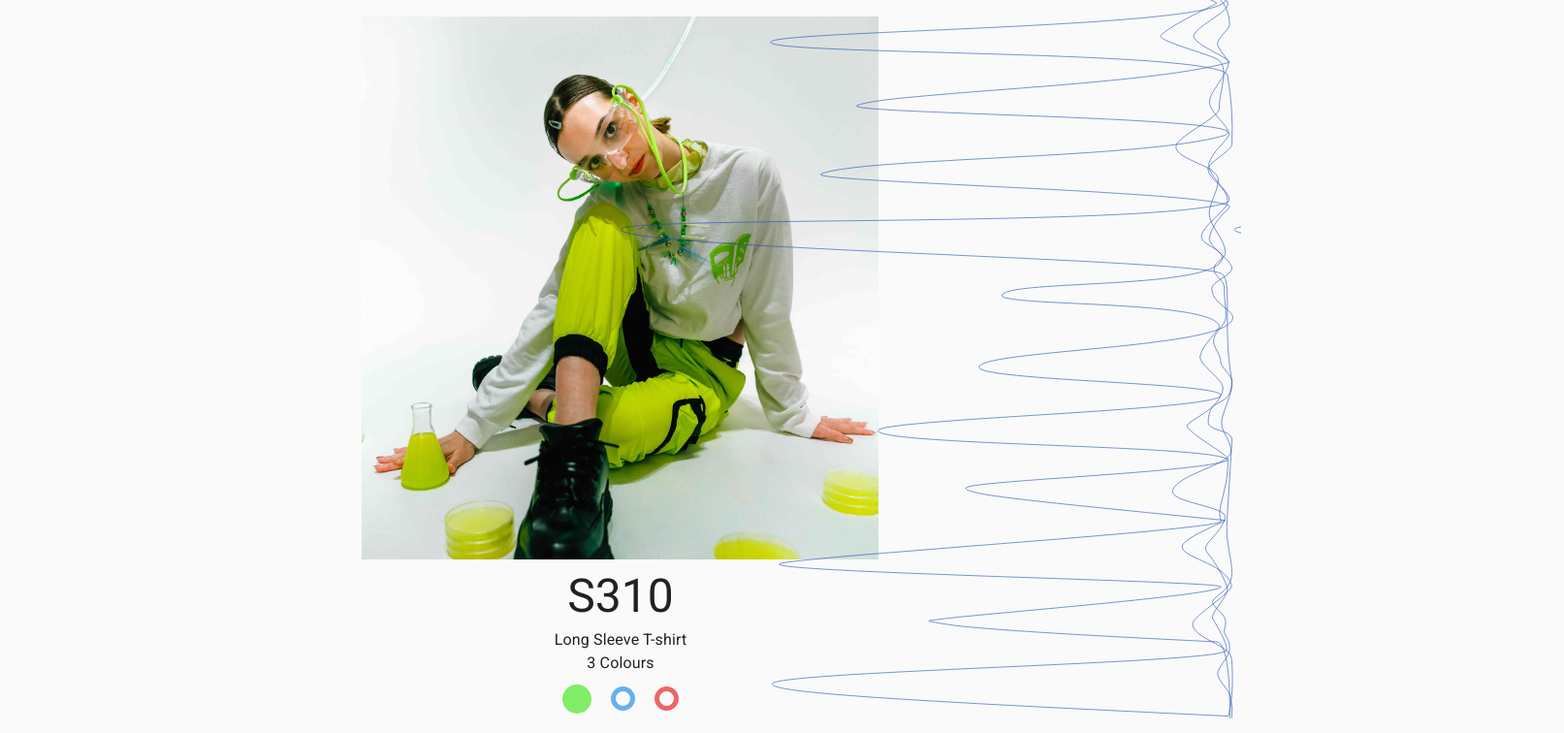
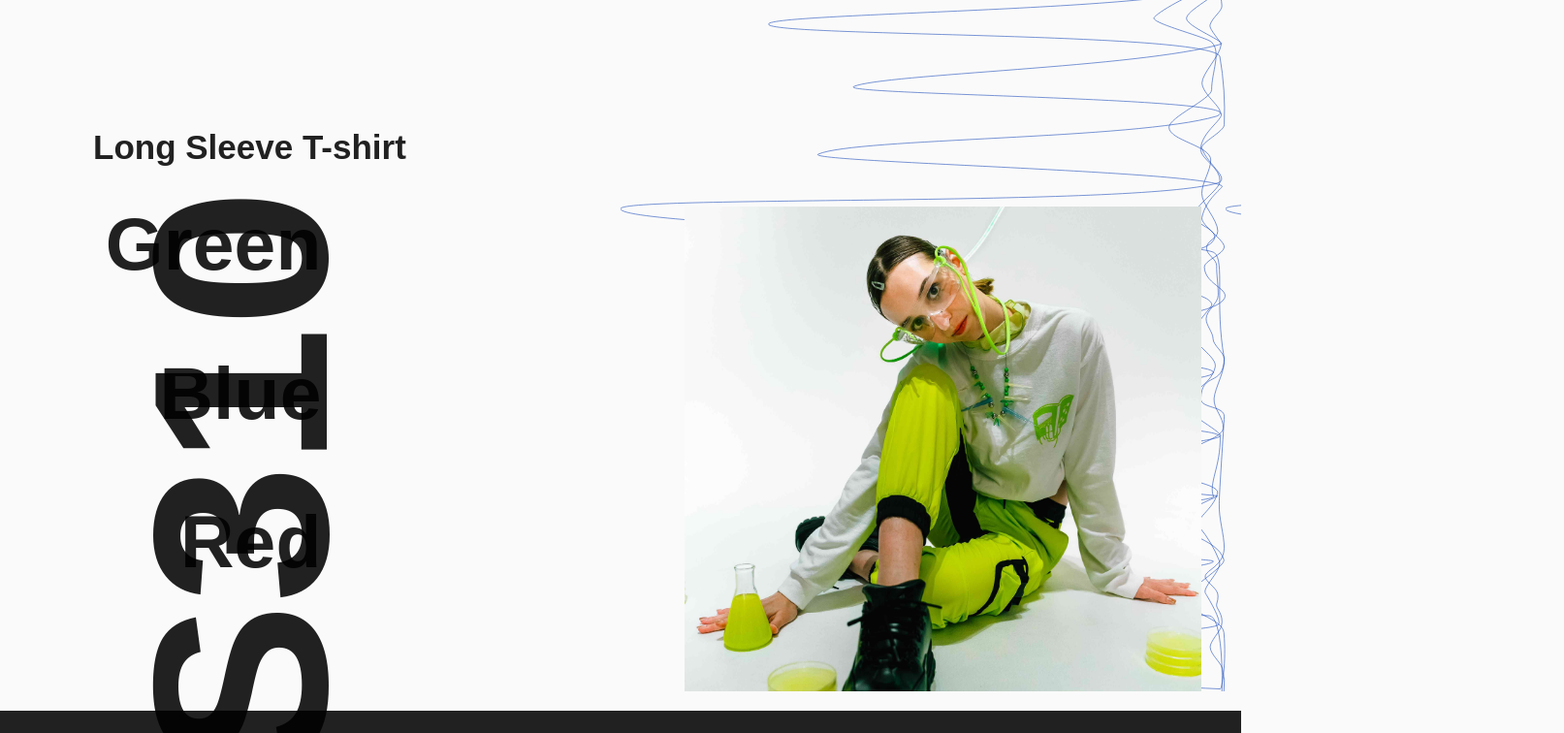
Before and after one commit to khsacc/littermate-official, a Next.js app: page / in a window 1280 px wide. Shown: the part 1340-2096 px from the top of the page at 97% size, 1613 px wide, since content can reach past the window. Built offline with nearby package versions, Linux system fonts and the light colour scheme; no server answers; a web font is replaced by a local one.

Commit message:
added designs

```diff
--- a/components/Pages/Top/catch.tsx
+++ b/components/Pages/Top/catch.tsx
@@ -32,7 +32,7 @@ export const Catch: NextPage = () => {
   return (
     <>
       <div className={classes.imgWrapper}>
-        <LittermateLogo className={classes.topLogo} />
+        <LittermateLogo size="min" className={classes.topLogo} />
       </div>
     </>
   );
--- a/components/Pages/Top/index.ts
+++ b/components/Pages/Top/index.ts
@@ -1,5 +1,5 @@
 import { Catch } from "./catch";
 import { Story } from "./story";
-import { ItemComponent } from "./itemComponent";
+import { ItemComponent, ItemList } from "./itemComponent";
 
-export { Catch, Story, ItemComponent };
+export { Catch, Story, ItemComponent, ItemList };
--- a/components/Pages/Top/itemComponent.tsx
+++ b/components/Pages/Top/itemComponent.tsx
@@ -2,99 +2,122 @@ import { makeStyles, Typography } from "@material-ui/core";
 import { NextPage } from "next";
 import { useState } from "react";
 import { Theme } from "../../../styles/theme";
+import { itemData, ItemDatum, ItemImage } from "../../../data/item";
 
-const useStyles = makeStyles((theme) => ({
+const useStyles = makeStyles((theme) => {
+  const left = "12vw";
+  return {
     imgContainer: {
-    width: "100vw",
-    height: "70vh",
+      width: "100%",
+      height: "100%",
       backgroundPosition: "center",
       backgroundSize: "auto 100vh",
       backgroundRepeat: "no-repeat",
       transition: "all 0.7s ease-in-out",
+      position: "absolute",
+      top: 0,
+      left: "26vw",
     },
     heading: {
       textAlign: "center",
       paddingTop: 10,
     },
-  colourNumber: {
-    textAlign: "center",
-    padding: 5,
+    kind: {
+      fontWeight: 700,
+      paddingLeft: "7.5vw",
+      marginBottom: "1vh",
+      marginTop: "115px",
     },
-  colourIndicatorContainer: {
-    // textAlign: "right",
-    padding: 5,
-    height: 40,
-    // verticalAlign: "center",
-    display: "flex",
-    justifyContent: "center",
-    alignItems: "center",
+    itemContainer: {
+      // display: "grid",
+      position: "relative",
+      gridTemplateColumns: "25vw 1fr",
+      height: 500,
+      marginTop: "40px",
     },
-  colourIndicator: {
-    width: 25,
-    height: 25,
-    borderRadius: "50%",
-    margin: "0 10px",
-    transition: "all 0.1s ease-out",
+    itemName: {
+      transform: `rotate(-90deg) translateX(-22%) translateY(-15vw)`,
+      fontSize: "20vw",
+      transformOrigin: "center",
+      height: "fit-content",
+      width: "fit-content",
+      position: "absolute",
+      top: 0,
+      left: "11vw",
     },
-  colourIndicatorFocused: {
-    width: 30,
-    height: 30,
+    itemImage: {},
+    itemColours: {
+      position: "absolute",
+      bottom: 0,
+      left: "8.5vw",
+      textAlign: "right",
+      width: "fit-content",
+      fontSize: "6vw",
+      fontFamily: "futura-pt-condensed, sans-serif",
+      fontWeight: 700,
+      fontStyle: "normal",
+      lineHeight: 2,
+      padding: 0,
     },
-}));
+    itemColour: {
+      listStyle: "none",
+    },
+  };
+});
 
-export const ItemComponent: NextPage = () => {
+export const ItemComponent: NextPage<{ datum: ItemDatum }> = ({ datum }) => {
   const classes = useStyles(Theme);
 
   const [currentDataIndex, setCurrentDataIndex] = useState(0);
-  const data = [
-    {
-      colorDisplay: "green",
-      colour: "#81ed66",
-      img: "/image/S310/Green_2_2.jpg",
-    },
-    {
-      colorDisplay: "blue",
-      colour: "#66b0ed",
-      img: "/image/S310/Blue_3_3.jpg",
-    },
-    {
-      colorDisplay: "red",
-      colour: "#ed6666",
-      img: "/image/S310/Red_3_2.jpg",
-    },
-  ];
+  const displayData = {
+    ...datum,
+    topImages: datum.images.reduce((pre: ItemImage[], cur) => {
+      return pre.some((__preDatum) => __preDatum.colour === cur.colour)
+        ? pre
+        : [...pre, cur];
+    }, []),
+  };
+
   return (
     <>
+      <Typography className={classes.kind} variant="h3">
+        Long Sleeve T-shirt <br />
+        {/* {data.length} Colours */}
+      </Typography>
+      <div className={classes.itemContainer}>
+        <Typography variant="h3" className={classes.itemName}>
+          S310
+        </Typography>
         <div
           className={classes.imgContainer}
-        style={{ backgroundImage: `url(${data[currentDataIndex].img})` }}
-      ></div>
-      <Typography variant="h3" className={classes.heading}>
-        S310
-      </Typography>
-      <Typography className={classes.colourNumber}>
-        Long Sleeve T-shirt <br />
-        {data.length} Colours
-      </Typography>
-      <div className={classes.colourIndicatorContainer}>
-        {data.map((datum, idx) => (
-          <div
-            key={idx}
-            className={[
-              classes.colourIndicator,
-              idx === currentDataIndex ? classes.colourIndicatorFocused : "",
-            ].join(" ")}
-            style={
-              idx === currentDataIndex
-                ? { backgroundColor: datum.colour }
-                : { border: `${datum.colour} 5px solid` }
-            }
-            onClick={() => {
-              setCurrentDataIndex(idx);
+          style={{
+            backgroundImage: `url(${displayData.topImages[currentDataIndex].img})`,
           }}
         ></div>
+        <ul className={classes.itemColours}>
+          {displayData.topImages.map((colour, colourIdx) => (
+            <li key={colourIdx} className={classes.itemColour}>
+              <a
+                onClick={() => {
+                  setCurrentDataIndex(colourIdx);
+                }}
+              >
+                {colour.colour}
+              </a>
+            </li>
           ))}
+        </ul>
       </div>
     </>
   );
 };
+
+export const ItemList: NextPage = () => {
+  return (
+    <>
+      {itemData.map((datum) => (
+        <ItemComponent datum={datum} key={datum.name} />
+      ))}
+    </>
+  );
+};
--- a/components/Pages/Top/story.tsx
+++ b/components/Pages/Top/story.tsx
@@ -26,9 +26,9 @@ export const Story: NextPage = () => {
         Brand Story
       </Typography>
       <Typography variant="body1" className={classes.bodyCopy}>
-        情に棹させば流される。
+        情に棹させば流される。あああああああ
         <br />
-        智に働けば角が立つ。
+        智に働けば角が立つ。ああああ
         <br />
         どこへ越しても住みにくいと悟った時、
         <br />
--- /dev/null
+++ b/data/item/index.ts
@@ -0,0 +1,30 @@
+export type ItemImage = {
+  img: string;
+  colour: string;
+};
+export type ItemDatum = {
+  name: string;
+  kind: string;
+
+  images: ItemImage[];
+};
+export const itemData: ItemDatum[] = [
+  {
+    name: "S310",
+    kind: "long-sleeve T-shirt",
+    images: [
+      {
+        colour: "Green",
+        img: "/image/S310/Green_2_2.jpg",
+      },
+      {
+        colour: "Blue",
+        img: "/image/S310/Blue_3_3.jpg",
+      },
+      {
+        colour: "Red",
+        img: "/image/S310/Red_3_2.jpg",
+      },
+    ],
+  },
+];
--- a/pages/index.tsx
+++ b/pages/index.tsx
@@ -1,7 +1,8 @@
 import { makeStyles } from "@material-ui/core";
 import { NextPage } from "next";
-import { Catch, Story, ItemComponent } from "../components/Pages/Top";
+import { Catch, Story, ItemList } from "../components/Pages/Top";
 import { Theme } from "../styles/theme";
+import { Menu } from "../components/Menu";
 
 const useStyles = makeStyles((theme) => ({}));
 
@@ -11,7 +12,8 @@ const Home: NextPage = () => {
     <>
       <Catch />
       <Story />
-      <ItemComponent />
+      <Menu />
+      <ItemList />
     </>
   );
 };
--- a/styles/theme.ts
+++ b/styles/theme.ts
@@ -17,5 +17,11 @@ export const Theme = createMuiTheme({
       fontWeight: 200,
       fontStyle: "italic",
     },
+    h3: {
+      fontFamily: "mr-eaves-modern, sans-serif",
+      fontWeight: 700,
+      fontSize: 35,
+      fontStyle: "normal",
+    },
   },
 });
```
Also changed, not shown: pages/item/[id].tsx (added, +7 -0 lines). Lines whose indentation alone changed are shown as unchanged.
